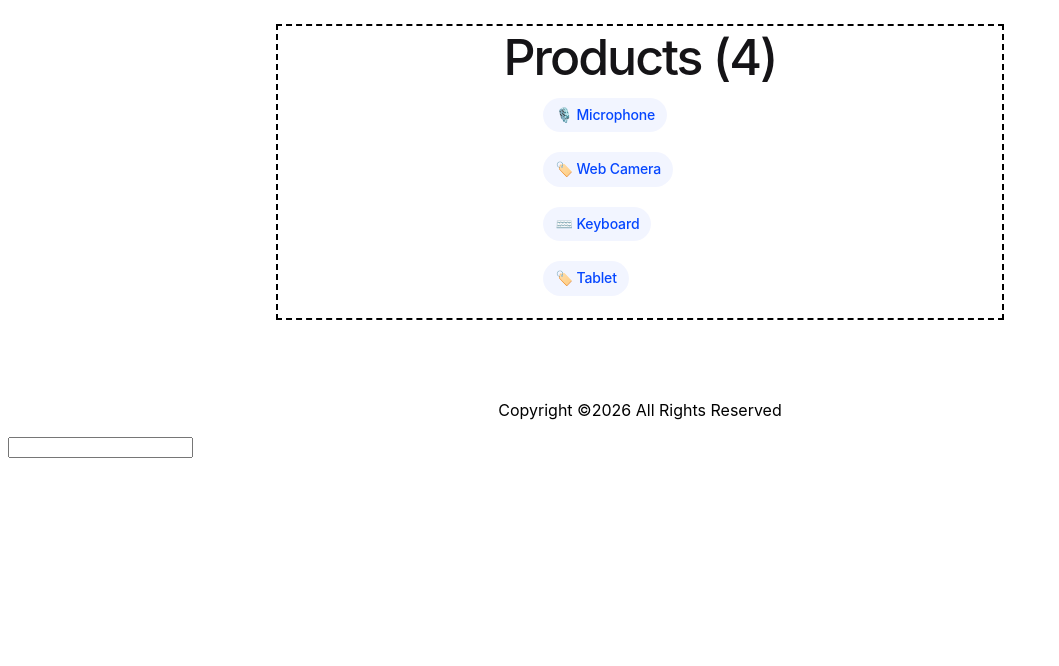
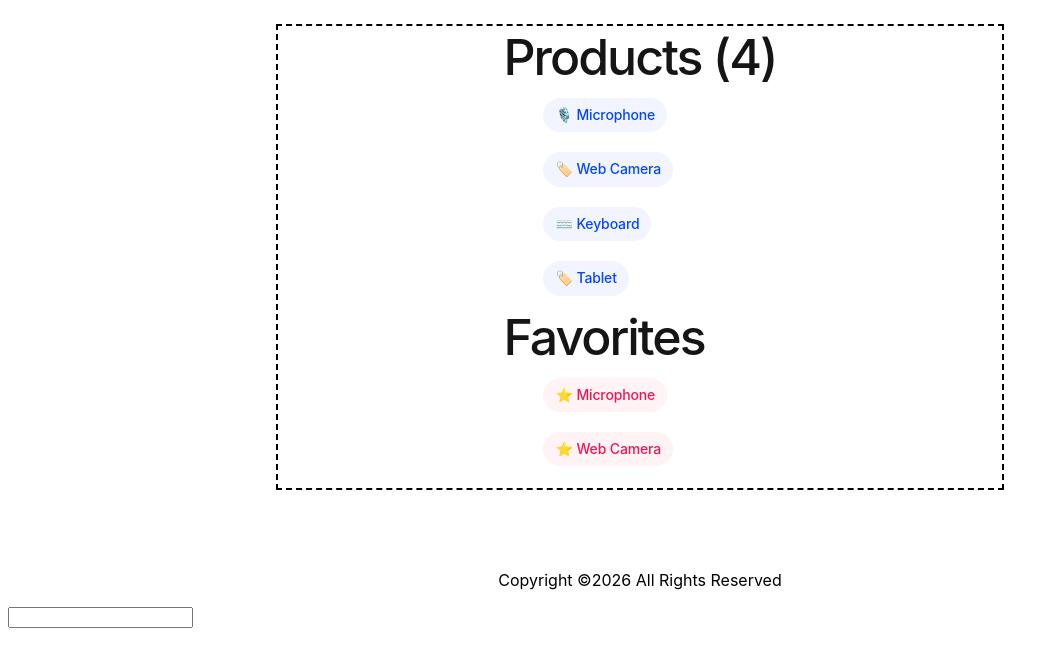
Before and after one commit to dougjasper2013/ch03-2026am, an Angular app: page / in a window 1280 px wide. Shown: the top 666 px of the page, without its empty margins (0-1059 px from the left). Built offline with nearby package versions, Linux system fonts and the light colour scheme.

Commit message:
Added Favorites

```diff
--- a/src/app/product-list/product-list.component.html
+++ b/src/app/product-list/product-list.component.html
@@ -19,3 +19,6 @@
 <app-product-detail [product]="selectedProduct" (added)="onAdded($event)">
 
 </app-product-detail>
+
+<h1>Favorites</h1>
+<app-favorites></app-favorites>
--- a/src/app/product-list/product-list.component.ts
+++ b/src/app/product-list/product-list.component.ts
@@ -3,12 +3,14 @@ import { Product } from '../product';
 import { ProductDetailComponent } from '../product-detail/product-detail.component';
 import { SortPipe } from '../sort.pipe';
 import { ProductsService } from '../products.service';
+import { FavoritesComponent } from '../favorites/favorites.component';
 
 @Component({
   selector: 'app-product-list',
-  imports: [ProductDetailComponent, SortPipe],
+  imports: [ProductDetailComponent, SortPipe, FavoritesComponent],
   templateUrl: './product-list.component.html',
-  styleUrl: './product-list.component.css'
+  styleUrl: './product-list.component.css',
+  providers: [ProductsService]
 })
 export class ProductListComponent implements OnInit {
   products: Product[] = [];
```
Also changed, not shown: src/app/products.service.ts (line endings or trailing spaces).
